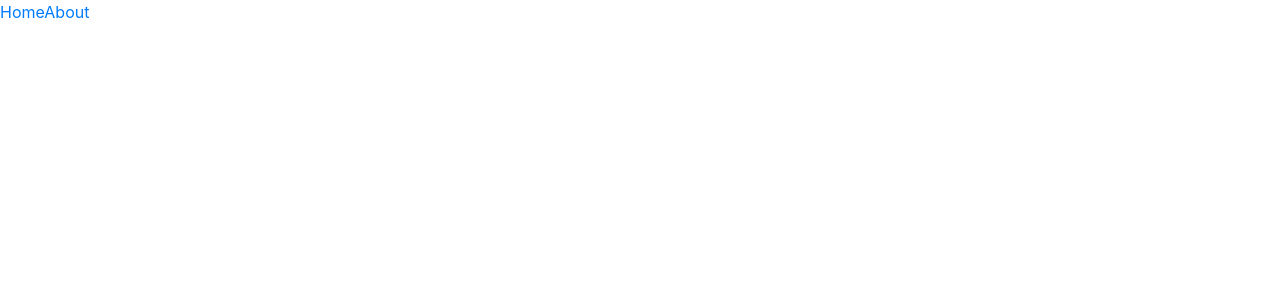
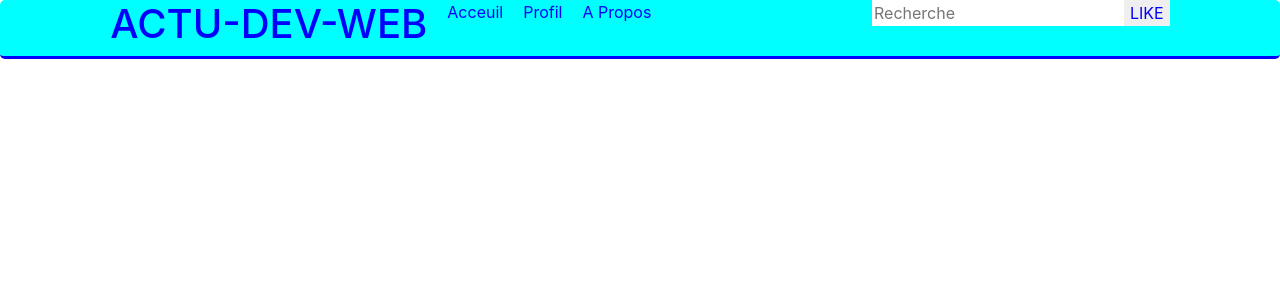
Before and after one commit to StephDM06/reseau-social, a Vue app: page /actualites in a window 1280 px wide. Before the commit this address had no page. Shown: the top 300 px of the page. Built offline with nearby package versions, Linux system fonts and the light colour scheme.

Commit message:
commit Abdé

```diff
--- a/src/App.vue
+++ b/src/App.vue
@@ -1,11 +1,16 @@
 <template>
-  <nav>
-    <router-link to="/">Home</router-link>
-    <router-link to="/about">About</router-link>
-  </nav>
+  <Nav />
   <router-view />
 </template>
 
-<script></script>
+<script>
+import Nav from "@/components/Nav.vue";
+
+export default {
+  components: {
+    Nav,
+  },
+};
+</script>
 
 <style lang="scss"></style>
--- /dev/null
+++ b/src/components/Nav.vue
@@ -0,0 +1,46 @@
+<template>
+  <nav id="main-nav">
+    <div class="first">
+      <h1>ACTU-DEV-WEB</h1>
+      <p>Acceuil</p>
+      <p>Profil</p>
+      <p>A Propos</p>
+    </div>
+    <div>
+      <input type="text" placeholder="Recherche" />
+      <button class="like">LIKE</button>
+    </div>
+  </nav>
+</template>
+<script>
+const Nav = {};
+
+export default Nav;
+</script>
+
+<style>
+#main-nav {
+  background-color: aqua;
+  display: flex;
+  flex-direction: row;
+  justify-content: space-around;
+  text-align: center;
+  color: blue;
+  border-bottom: 3px solid blue;
+  border-radius: 5px;
+}
+.first {
+  display: flex;
+  flex-direction: row;
+  gap: 20px;
+  text-align: center;
+}
+input {
+  border: none;
+  align-items: center;
+}
+.like {
+  border: none;
+  color: blue;
+}
+</style>
--- a/src/router/index.js
+++ b/src/router/index.js
@@ -1,25 +1,17 @@
-import { createRouter, createWebHistory } from 'vue-router'
-import HomeView from '../views/HomeView.vue'
+import { createRouter, createWebHistory } from "vue-router";
+import FilActu from "../views/filActu.vue";
 
 const routes = [
   {
-    path: '/',
-    name: 'home',
-    component: HomeView
+    path: "/actualites",
+    name: "fil-actus",
+    component: FilActu,
   },
-  {
-    path: '/about',
-    name: 'about',
-    // route level code-splitting
-    // this generates a separate chunk (about.[hash].js) for this route
-    // which is lazy-loaded when the route is visited.
-    component: () => import(/* webpackChunkName: "about" */ '../views/AboutView.vue')
-  }
-]
+];
 
 const router = createRouter({
   history: createWebHistory(process.env.BASE_URL),
-  routes
-})
+  routes,
+});
 
-export default router
+export default router;
--- a/src/views/AboutView.vue
+++ /dev/null
@@ -1,5 +0,0 @@
-<template>
-  <div class="about">
-    <h1>This is an about page</h1>
-  </div>
-</template>
--- a/src/views/HomeView.vue
+++ /dev/null
@@ -1,18 +0,0 @@
-<template>
-  <div class="home">
-    <img alt="Vue logo" src="../assets/logo.png">
-    <HelloWorld msg="Welcome to Your Vue.js App"/>
-  </div>
-</template>
-
-<script>
-// @ is an alias to /src
-import HelloWorld from '@/components/HelloWorld.vue'
-
-export default {
-  name: 'HomeView',
-  components: {
-    HelloWorld
-  }
-}
-</script>
--- /dev/null
+++ b/src/views/filActu.vue
@@ -0,0 +1,9 @@
+<template></template>
+
+<script>
+const DataPost = {};
+
+export default DataPost;
+</script>
+
+<style></style>
```
Also changed, not shown: src/components/filActu.vue (deleted).
